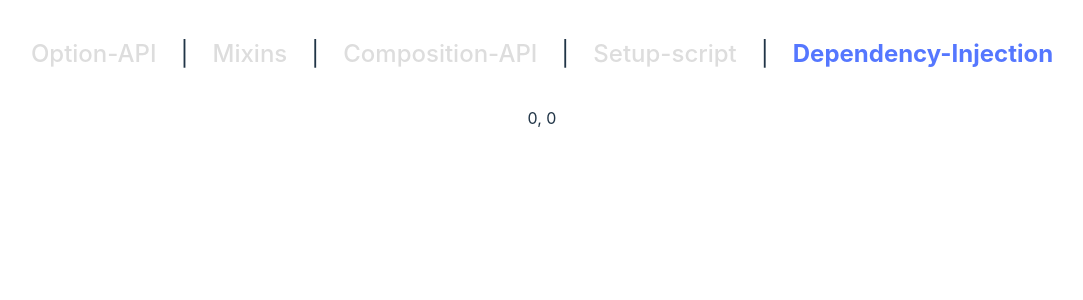
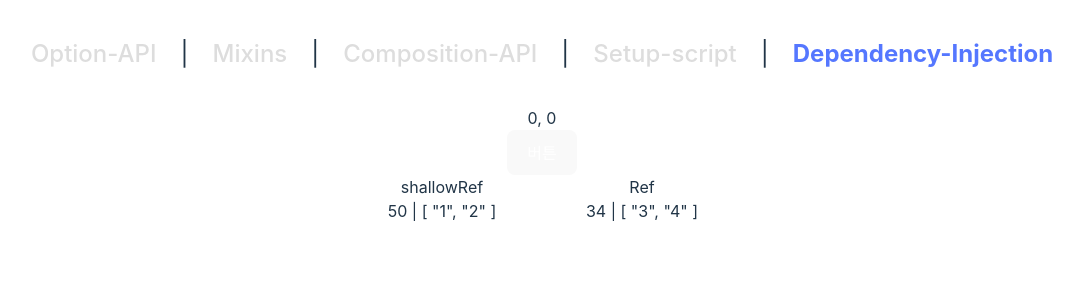
Before and after one commit to koallazon/composition-api, a Vue app: page /dependency-injection in a window 1280 px wide. Shown: the top 300 px of the page, without its empty margins (98-1181 px from the left). Built offline with nearby package versions, Linux system fonts and the light colour scheme.

Commit message:
setup 설명 추가

```diff
--- a/package.json
+++ b/package.json
@@ -11,6 +11,7 @@
     "format": "prettier .  --write"
   },
   "dependencies": {
+    "lodash-es": "^4.17.21",
     "vue": "^3.2.37",
     "vue-router": "4"
   },
--- a/src/components/Child.vue
+++ b/src/components/Child.vue
@@ -1,11 +1,49 @@
 <script setup>
-import { inject } from 'vue'
+import { inject, shallowRef, ref, watch } from 'vue'
 const x = inject('x')
 const y = inject('y')
+const arr = {
+  name: 'ltg',
+  age: 50,
+  school: ['1', '2'],
+}
+const arr1 = {
+  name: 'kjh',
+  age: 34,
+  school: ['3', '4'],
+}
+const data = shallowRef(arr)
+const data1 = ref(arr1)
+
+const onClickButton = () => {
+  // data.value.age = 2
+  // data1.value.age = 10
+  // data.value = {}
+  // data1.value = {}
+}
+
+watch(data, (curVal, prevVal) => {
+  console.log('data', curVal, prevVal)
+})
+
+watch(data1, (curVal, prevVal) => {
+  console.log('data1', curVal, prevVal)
+})
 </script>
 
 <template>
   <div>
     <p>{{ x }}, {{ y }}</p>
+    <button class="text-white" @click="onClickButton">버튼</button>
+    <div class="flex w-full justify-center">
+      <dl style="width: 200px">
+        <dt>shallowRef</dt>
+        <dd>{{ (data.name, data.age) }} | {{ data.school }}</dd>
+      </dl>
+      <dl style="width: 200px">
+        <dt>Ref</dt>
+        <dd>{{ (data1.name, data1.age) }} | {{ data1.school }}</dd>
+      </dl>
+    </div>
   </div>
 </template>
--- /dev/null
+++ b/src/components/vue2_options.vue
@@ -0,0 +1,12 @@
+<template>
+  <div>company: {{ name }}</div>
+</template>
+<script>
+export default {
+  data() {
+    return {
+      name: 'hnt',
+    }
+  },
+}
+</script>
--- /dev/null
+++ b/src/components/vue3_setup.vue
@@ -0,0 +1,15 @@
+<template>
+  <div>company: {{ name }}</div>
+</template>
+
+<script>
+import { ref } from 'vue'
+export default {
+  setup(props, context) {
+    const name = ref('hnt')
+    return {
+      name,
+    }
+  },
+}
+</script>
--- a/vite.config.js
+++ b/vite.config.js
@@ -1,7 +1,11 @@
 import { defineConfig } from 'vite'
 import vue from '@vitejs/plugin-vue'
-import eslintPlugin from 'vite-plugin-eslint';
+import eslintPlugin from 'vite-plugin-eslint'
 // https://vitejs.dev/config/
 export default defineConfig({
-  plugins: [vue(), eslintPlugin()]
+  plugins: [vue(), eslintPlugin()],
+  server: {
+    open: true,
+    port: 8080,
+  },
 })
```
Also changed, not shown: 1 other file (tests, documents, lock files or other folders).
